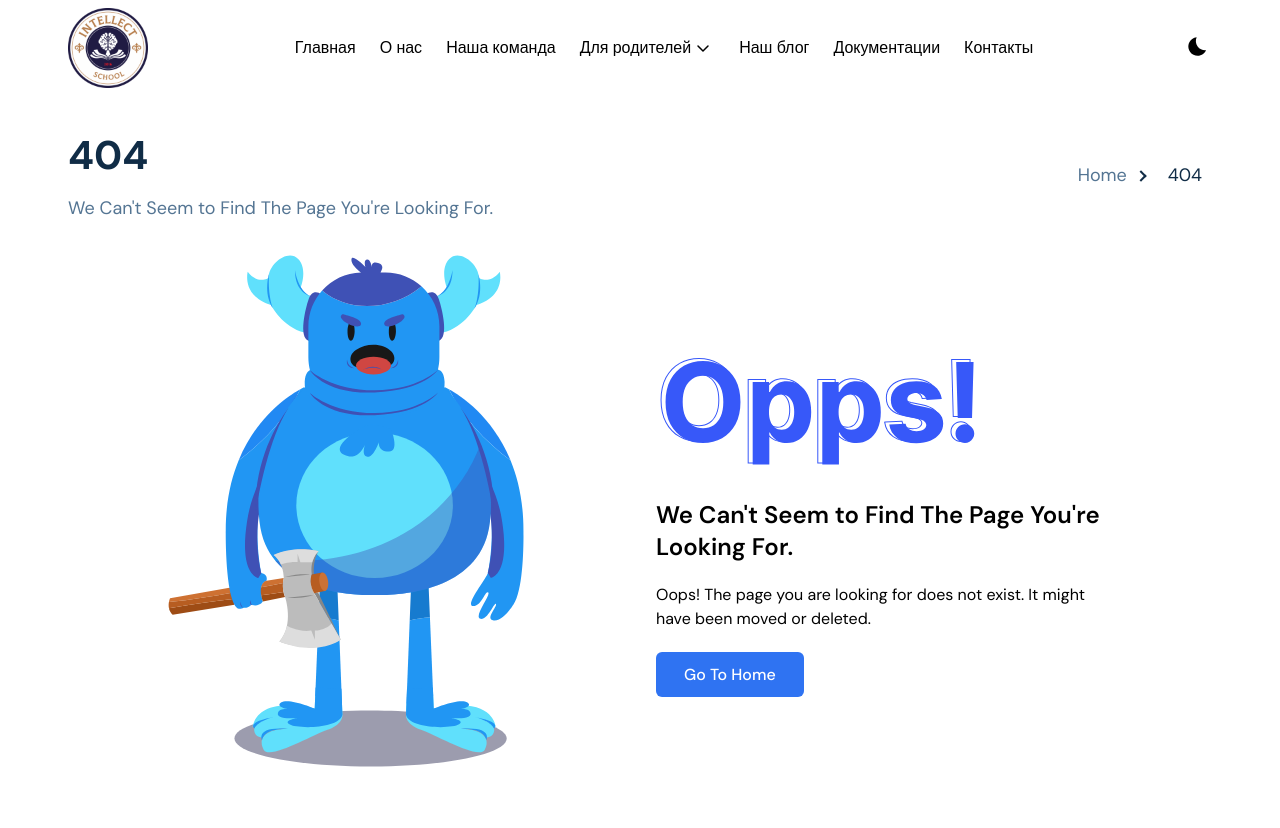
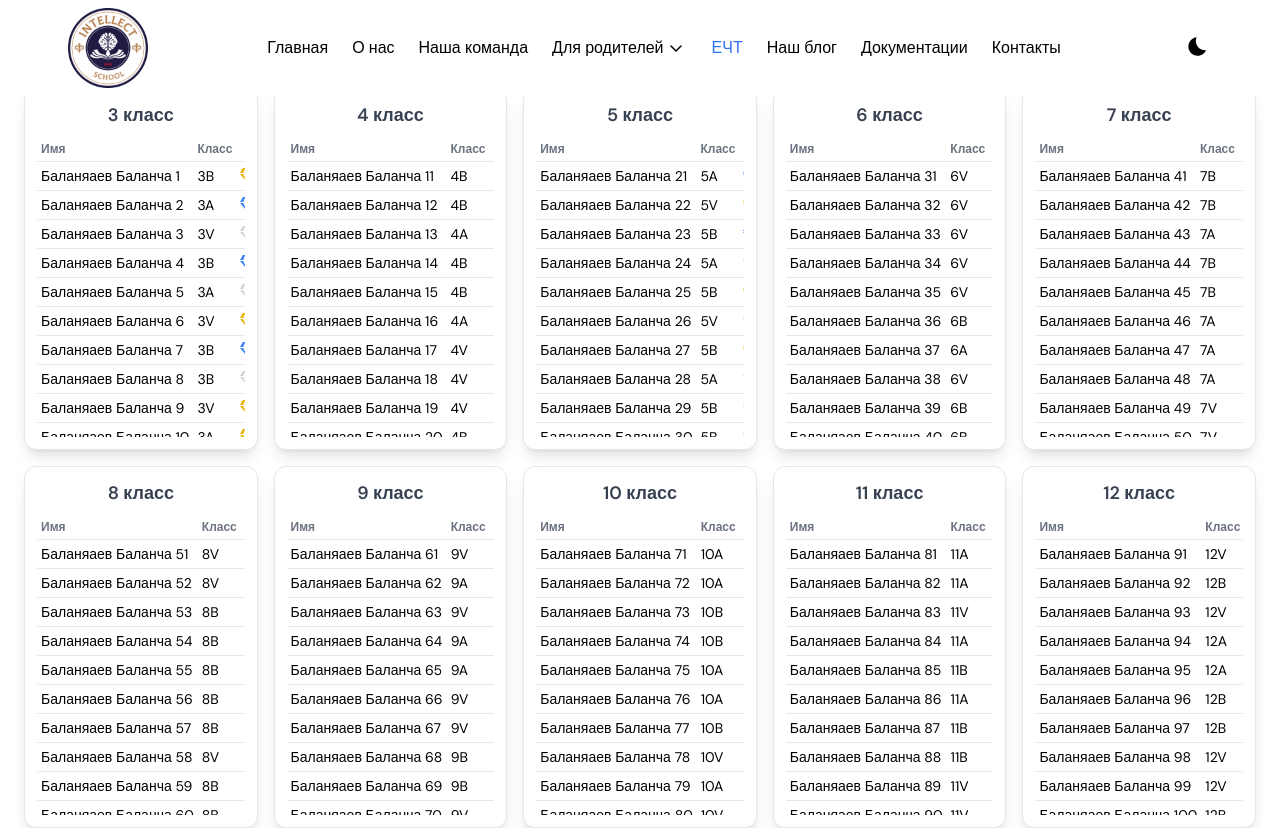
Before and after one commit to googlakk/IntellectWebsite, a Next.js app: page /results in a window 1280 px wide. Before the commit this address had no page. Shown: the top 828 px of the page. Built offline with nearby package versions, Linux system fonts and the light colour scheme.

Commit message:
new layout && new page

```diff
--- /dev/null
+++ b/src/app/(site)/results/page.tsx
@@ -0,0 +1,19 @@
+import AdmissionProcess from '@/components/AdmissionProcess';
+import HeroSub from '@/components/SharedComponent/HeroSub';
+import { Metadata } from 'next';
+import StudentResultsBlock from '@/components/Results-page';
+
+export const metadata: Metadata = {
+  title: "For parents | Intellect Pro School",
+};
+const Results = () => {
+
+
+  return (
+    <>
+      <StudentResultsBlock/>
+    </>
+  );
+};
+
+export default Results;
--- a/src/components/Layout/Header/Navigation/menuData.tsx
+++ b/src/components/Layout/Header/Navigation/menuData.tsx
@@ -14,6 +14,7 @@ export const headerData: HeaderItem[] = [
       },
     ],
   },
+  { label: "ЕЧТ", href: "/results" },
   { label: "Наш блог", href: "/blog" },
   { label: "Документации", href: "/documentation" },
   { label: "Контакты", href: "/contact" },
--- /dev/null
+++ b/src/components/Results-page/index.tsx
@@ -0,0 +1,107 @@
+'use client';
+
+import { FaGem } from 'react-icons/fa';
+import React from 'react';
+import { motion } from 'framer-motion';
+
+interface Student {
+  id: number;
+  name: string;
+  class: string;
+  parallel: string; // пример: "3", "4", ..., "12"
+  quarters: {
+    q1: 'diamond' | 'gold' | null;
+    q2: 'diamond' | 'gold' | null;
+    q3: 'diamond' | 'gold' | null;
+    q4: 'diamond' | 'gold' | null;
+  };
+}
+
+// Примерные данные
+const students: Student[] = Array.from({ length: 10 * 10 }, (_, i) => {
+    const parallels = Array.from({ length: 10 }, (_, j) => (j + 3).toString()); // ['3', ..., '12']
+    const parallel = parallels[Math.floor(i / 10)];
+    const classSuffix = ['A', 'B', 'V'][Math.floor(Math.random() * 3)];
+    const getRandomBadge = () =>
+      Math.random() < 0.33 ? 'gold' : Math.random() < 0.5 ? 'diamond' : null;
+
+    return {
+      id: i + 1,
+      name: `Баланяаев Баланча ${i + 1}`,
+      class: `${parallel}${classSuffix}`,
+      parallel,
+      quarters: {
+        q1: getRandomBadge(),
+        q2: getRandomBadge(),
+        q3: getRandomBadge(),
+        q4: getRandomBadge(),
+      },
+    };
+  });
+
+
+const getBadge = (type: 'diamond' | 'gold' | null) => {
+  const color = {
+    diamond: 'text-blue-500',
+    gold: 'text-yellow-500',
+    null: 'text-gray-300',
+  }[type ?? 'null'];
+
+  return <FaGem className={`text-lg ${color}`} />;
+};
+
+const GroupedTables = () => {
+  const grouped = students.reduce((acc, student) => {
+    acc[student.parallel] = acc[student.parallel] || [];
+    acc[student.parallel].push(student);
+    return acc;
+  }, {} as Record<string, Student[]>);
+
+  return (
+    <section className="p-4 md:p-6 grid grid-cols-1 md:grid-cols-5 gap-4 mt-16">
+      {Object.entries(grouped)
+        .sort(([a], [b]) => +a - +b) // Сортировка по параллелям
+        .map(([parallel, group]) => (
+          <motion.div
+            key={parallel}
+            initial={{ opacity: 0, scale: 0.95 }}
+            animate={{ opacity: 1, scale: 1 }}
+            transition={{ duration: 0.3 }}
+            className="bg-white shadow-lg rounded-xl border border-gray-200 p-3"
+          >
+            <h2 className="text-lg font-semibold text-center text-gray-700 mb-2">
+              {parallel} класс
+            </h2>
+            <div className="overflow-auto max-h-[300px]">
+              <table className="w-full text-sm text-left">
+                <thead>
+                  <tr className="text-gray-500 border-b text-xs">
+                    <th className="p-1">Имя</th>
+                    <th className="p-1">Класс</th>
+                    <th className="p-1 text-center">1</th>
+                    <th className="p-1 text-center">2</th>
+                    <th className="p-1 text-center">3</th>
+                    <th className="p-1 text-center">4</th>
+                  </tr>
+                </thead>
+                <tbody>
+                  {group.map((student) => (
+                    <tr key={student.id} className="border-b hover:bg-gray-50">
+                      <td className="p-1 truncate">{student.name}</td>
+                      <td className="p-1">{student.class}</td>
+                      <td className="p-1 text-center">{getBadge(student.quarters.q1)}</td>
+                      <td className="p-1 text-center">{getBadge(student.quarters.q2)}</td>
+                      <td className="p-1 text-center">{getBadge(student.quarters.q3)}</td>
+                      <td className="p-1 text-center">{getBadge(student.quarters.q4)}</td>
+                    </tr>
+                  ))}
+                </tbody>
+              </table>
+            </div>
+          </motion.div>
+        ))}
+    </section>
+  );
+};
+
+export default GroupedTables;
```
